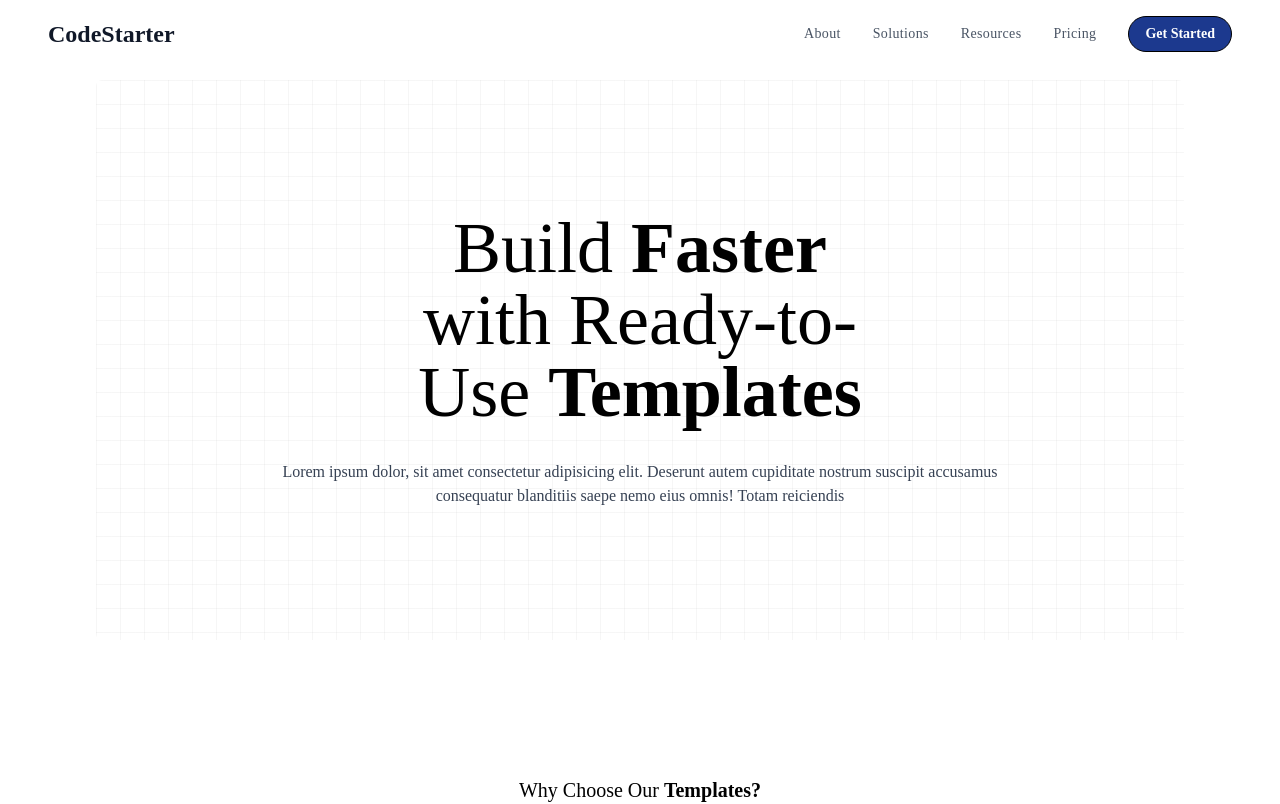
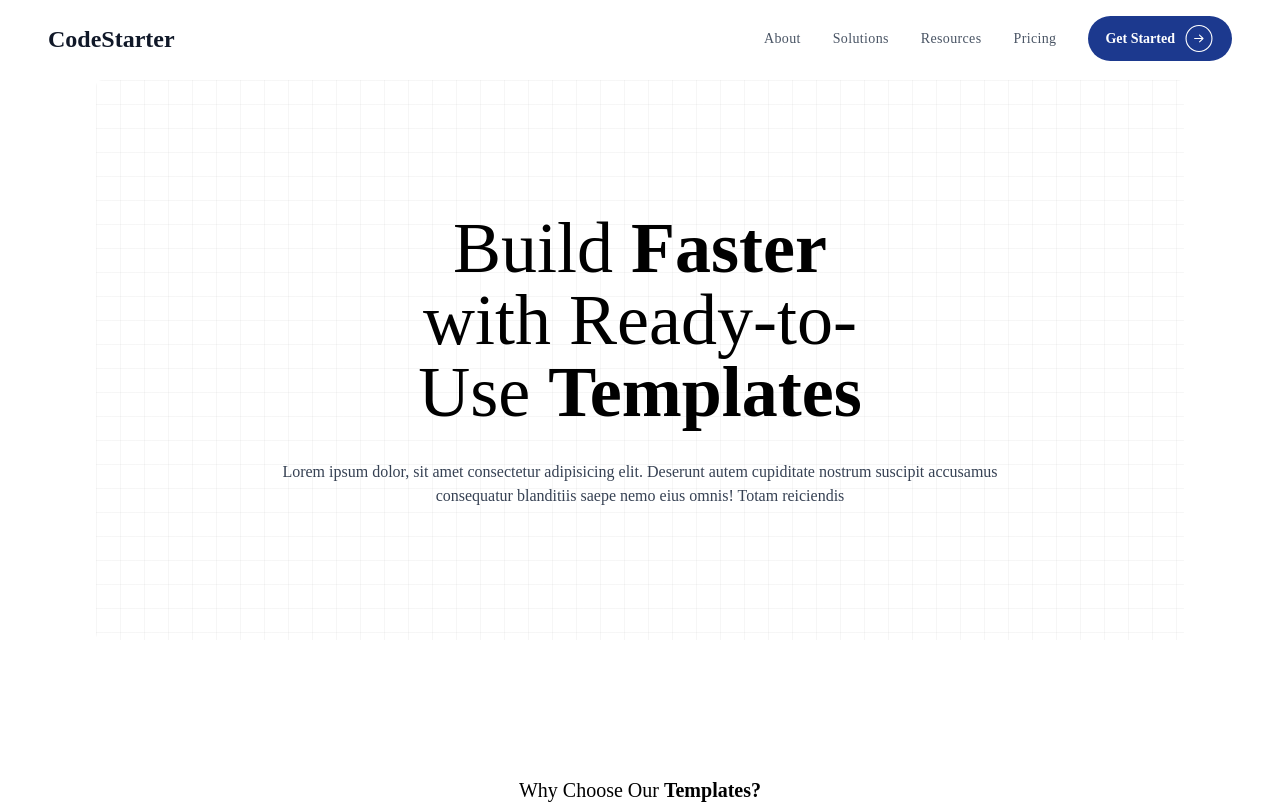
Before and after one commit to KiraaDev/CodeStarter-Landing-Page, a React (Vite) app: page / in a window 1280 px wide. Shown: the top 804 px of the page. Built offline with nearby package versions, Linux system fonts and the light colour scheme.

Commit message:
improving UI

```diff
--- a/src/components/Header.tsx
+++ b/src/components/Header.tsx
@@ -52,11 +52,24 @@ function Header() {
                                 </div>
                             </div>
 
-                            <div className="mt-12 lg:mt-0">
-                                <a href="/register" className="relative bg-blue-900 flex border-1 rounded-full h-9 w-full items-center justify-center px-4 before:absolute before:inset-0 before:rounded-full before:bg-primary before:transition before:duration-300 hover:before:scale-105 active:duration-75 active:before:scale-95 sm:w-max">
-                                    <span className="relative text-sm font-semibold text-white"> Get Started</span>
-                                </a>
-                            </div>
+
+                            <button className="cursor-pointer text-sm font-bold transition-all duration-200 px-4 py-2 rounded-full bg-blue-900 border border-transparent flex items-center hover:bg-blue-950 active:scale-95 mt-0 group-data-[state=active]:mt-10">
+                                <span className="text-white">Get Started</span>
+                                <svg
+                                    width="27"
+                                    height="27"
+                                    viewBox="0 0 74 74"
+                                    fill="none"
+                                    xmlns="http://www.w3.org/2000/svg"
+                                    className="w-8 ml-2 transition-transform duration-300 ease-in-out group-hover:translate-x-1"
+                                >
+                                    <circle cx="37" cy="37" r="35.5" stroke="white" strokeWidth="3" />
+                                    <path
+                                        d="M25 35.5C24.1716 35.5 23.5 36.1716 23.5 37C23.5 37.8284 24.1716 38.5 25 38.5V35.5ZM49.0607 38.0607C49.6464 37.4749 49.6464 36.5251 49.0607 35.9393L39.5147 26.3934C38.9289 25.8076 37.9792 25.8076 37.3934 26.3934C36.8076 26.9792 36.8076 27.9289 37.3934 28.5147L45.8787 37L37.3934 45.4853C36.8076 46.0711 36.8076 47.0208 37.3934 47.6066C37.9792 48.1924 38.9289 48.1924 39.5147 47.6066L49.0607 38.0607ZM25 38.5L48 38.5V35.5L25 35.5V38.5Z"
+                                        fill="white"
+                                    />
+                                </svg>
+                            </button>
                         </div>
                     </div>
                 </div>
```
